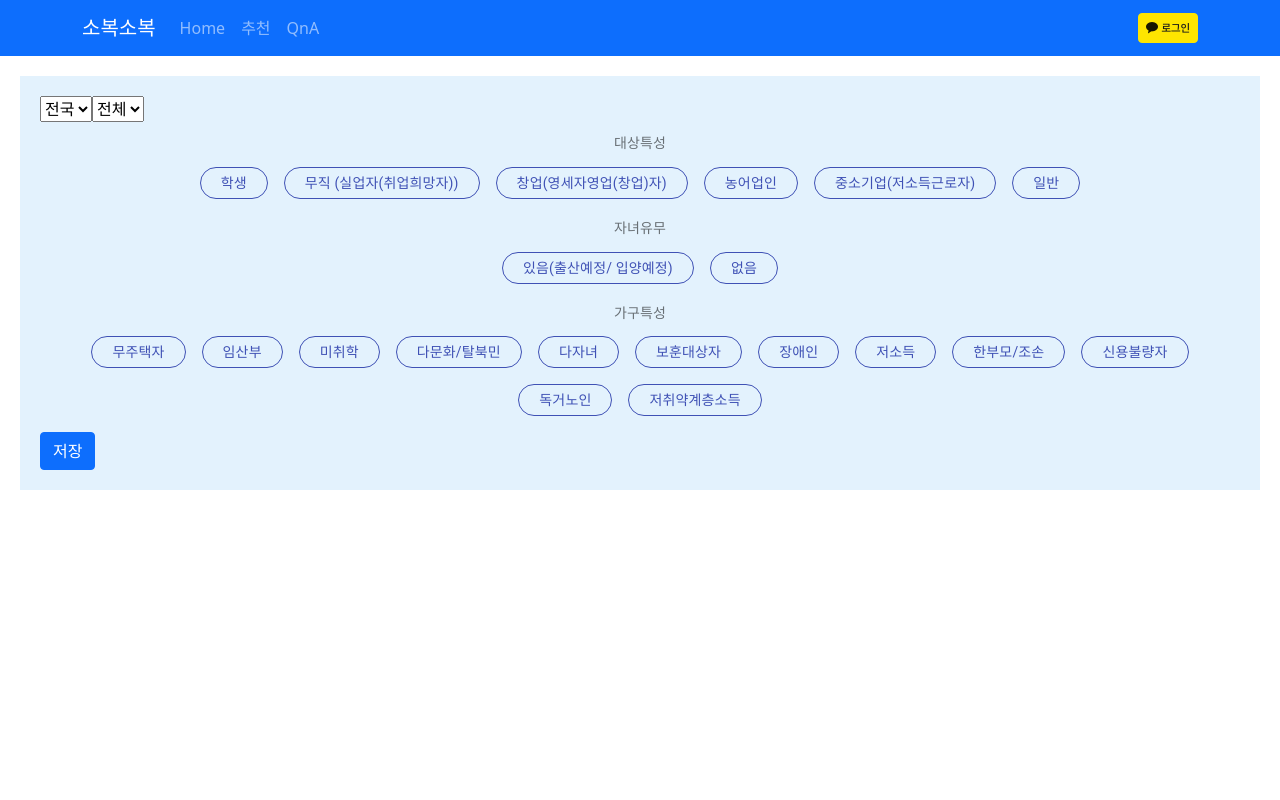
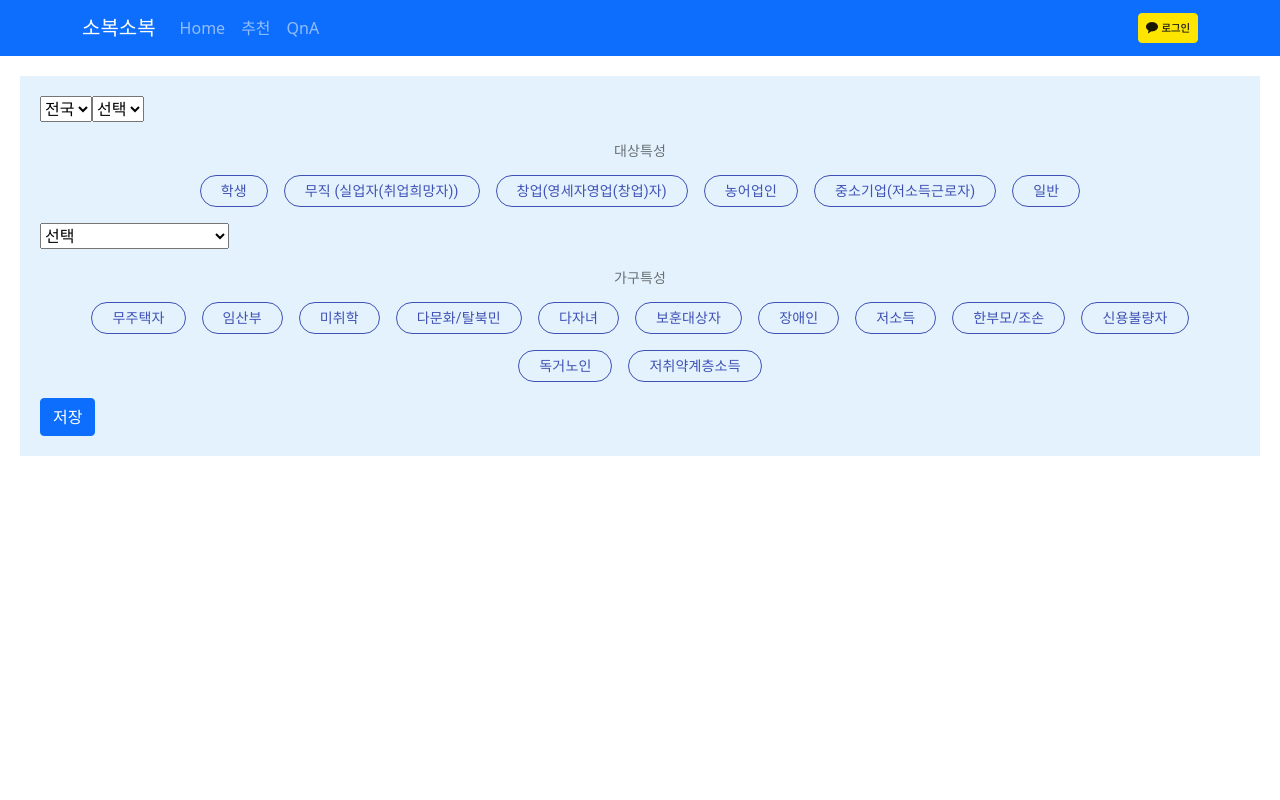
Before and after one commit to seongbiny/soboksobok, a React (Create React App) app in the folder frontend/: page /filter in a window 1280 px wide. Shown: the top 800 px of the page. Built offline with nearby package versions, Linux system fonts and the light colour scheme.

Commit message:
[S06P22C205-168] chore: 정보 입력 -  맞춤 필터 POST 수정

```diff
--- /dev/null
+++ b/frontend/src/components/Filter/Child.jsx
@@ -0,0 +1,17 @@
+const ChildSelectBox = ({ setChild }) => {
+  const handleChange = (e) => {
+    setChild(e.target.value);
+    console.log('e.target.value: ', e.target.value);
+  };
+  return (
+    <select defaultValue="placeholder" onChange={handleChange}>
+      <option value="placeholder" disabled>
+        선택
+      </option>
+      <option value="1">있음(출산예정/ 입양예정)</option>
+      <option value="2">없음</option>
+    </select>
+  );
+};
+
+export default ChildSelectBox;
--- a/frontend/src/components/Filter/Gugun.jsx
+++ b/frontend/src/components/Filter/Gugun.jsx
@@ -1,14 +1,25 @@
-const GugunSelectBox = ({ isAll }) => {
+const GugunSelectBox = ({ isAll, setRegion }) => {
+  const handleChange = (e) => {
+    console.log('e.target.value: ', e.target.value);
+    setRegion(e.target.value);
+  };
+
   if (isAll === 'All') {
     return (
-      <select>
+      <select defaultValue="placeholder" onChange={handleChange}>
+        <option value="placeholder" disabled>
+          선택
+        </option>
         <option value="00">전체</option>
       </select>
     );
   }
   if (isAll === 'GwangJu')
     return (
-      <select>
+      <select defaultValue="placeholder" onChange={handleChange}>
+        <option value="placeholder" disabled>
+          선택
+        </option>
         <option value="10">전체</option>
         <option value="11">광산구</option>
         <option value="12">남구</option>
--- a/frontend/src/components/FilterChips.js
+++ b/frontend/src/components/FilterChips.js
@@ -4,17 +4,15 @@ import MultipleSelectChips from '../MultipleSelectChips.js';
 import getAxios from '../api.js';
 import SidoSelectBox from './Filter/Sido.jsx';
 import GugunSelectBox from './Filter/Gugun.jsx';
+import ChildSelectBox from './Filter/Child.jsx';
 
 const map = new Map();
-map.set(14, '15'); //서구
 map.set(15, 0); //학생
 map.set(16, 1); //무직
 map.set(17, 2); //창업
 map.set(18, 3); //농어업인
 map.set(19, 4); //중소기업
 map.set(20, 5); //일반
-map.set(21, 1); //자녀 있
-map.set(22, 2); //자녀 없
 map.set(23, 0); //무주택자
 map.set(24, 1); //임산부
 map.set(25, 2); //미취학
@@ -32,6 +30,8 @@ function FilterChips() {
   const [value, setValue] = useState([]);
   const [error, setError] = useState('');
   const [isAll, setIsAll] = useState('All');
+  const [region, setRegion] = useState('');
+  const [child, setChild] = useState('');
 
   const job = [
     { label: '학생', value: 15 },
@@ -41,10 +41,7 @@ function FilterChips() {
     { label: '중소기업(저소득근로자)', value: 19 },
     { label: '일반', value: 20 },
   ];
-  const child = [
-    { label: '있음(출산예정/ 입양예정)', value: 21 },
-    { label: '없음', value: 22 },
-  ];
+
   const family = [
     { label: '무주택자', value: 23 },
     { label: '임산부', value: 24 },
@@ -60,47 +57,31 @@ function FilterChips() {
     { label: '저취약계층소득', value: 34 },
   ];
 
-  const selectRegion = [];
   const selectJob = [];
-  const selectChild = [];
   const selectFamily = [];
 
   for (let element of value) {
-    if (element >= 8 && element <= 14) {
-      selectRegion.push(map.get(element));
-    } else if (element >= 15 && element <= 20) {
+    if (element >= 15 && element <= 20) {
       selectJob.push(map.get(element));
-    } else if (element >= 21 && element <= 22) {
-      selectChild.push(map.get(element));
     } else if (element >= 23 && element <= 34) {
       selectFamily.push(map.get(element));
     }
   }
-  // console.log(
-  //   'selectRegion: ' +
-  //     selectRegion +
-  //     'selectJob: ' +
-  //     selectJob +
-  //     ' selectChild: ' +
-  //     selectChild +
-  //     ' selectFamily: ' +
-  //     selectFamily
-  // );
 
   const setFilter = async () => {
     try {
       const axios = getAxios();
       console.log(axios.defaults.headers);
       console.log({
-        child: selectChild,
-        region: selectRegion,
+        child: parseInt(child),
+        region: parseInt(region),
         job: selectJob,
         family: selectFamily,
       });
 
       await axios.post('/api/users/update', {
-        child: selectChild[0],
-        region: selectRegion[0],
+        child: parseInt(child),
+        region: parseInt(region),
         job: selectJob,
         family: selectFamily,
       });
@@ -112,9 +93,8 @@ function FilterChips() {
   return (
     <div>
       <SidoSelectBox setIsAll={setIsAll} />
-      <GugunSelectBox isAll={isAll} />
-      {/* <SelectBox options={SIDO} defaultValue="시/도 선택"></SelectBox>
-      <SelectBox2 options={GUGUN} defaultValue="시/도 선택"></SelectBox2> */}
+      <GugunSelectBox isAll={isAll} setRegion={setRegion} />
+      <p>{region}</p>
 
       <MultipleSelectChips
         label="대상특성"
@@ -124,14 +104,10 @@ function FilterChips() {
         error={error}
         setError={setError}
       />
-      <MultipleSelectChips
-        label="자녀유무"
-        value={value}
-        setValue={setValue}
-        options={child}
-        error={error}
-        setError={setError}
-      />
+
+      <ChildSelectBox setChild={setChild}></ChildSelectBox>
+      <p>{child}</p>
+
       <MultipleSelectChips
         label="가구특성"
         value={value}
```
